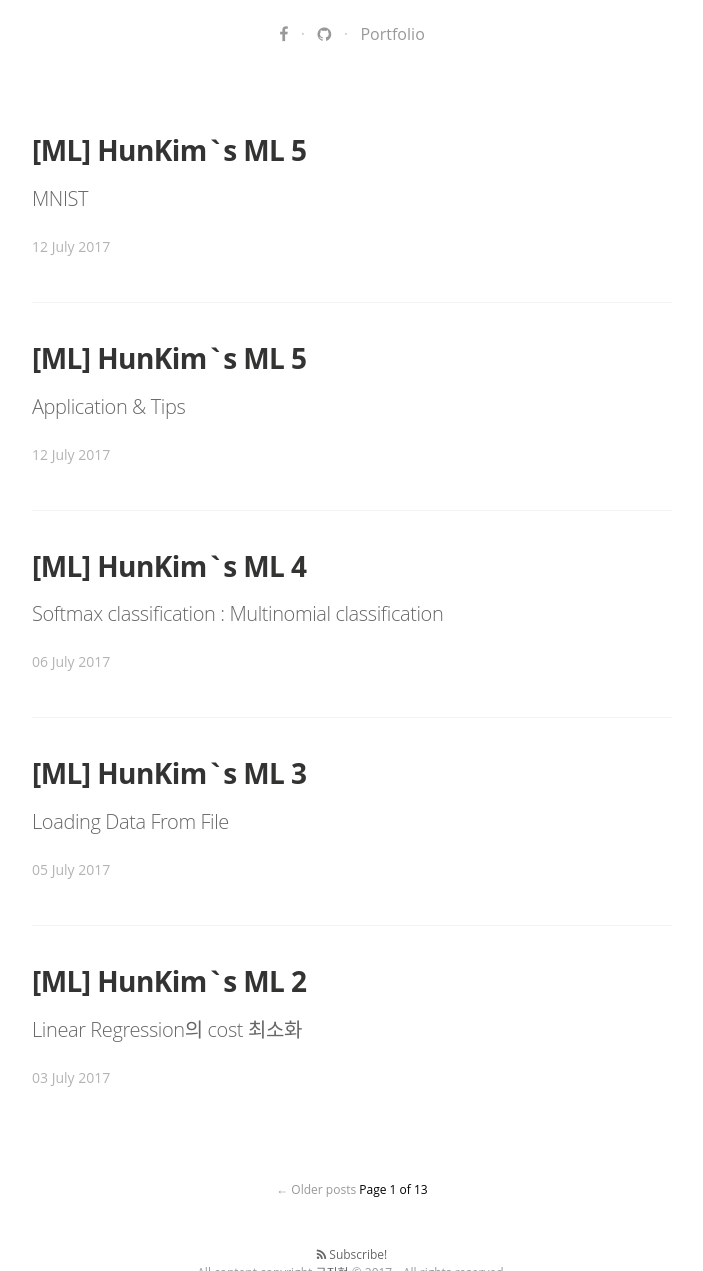
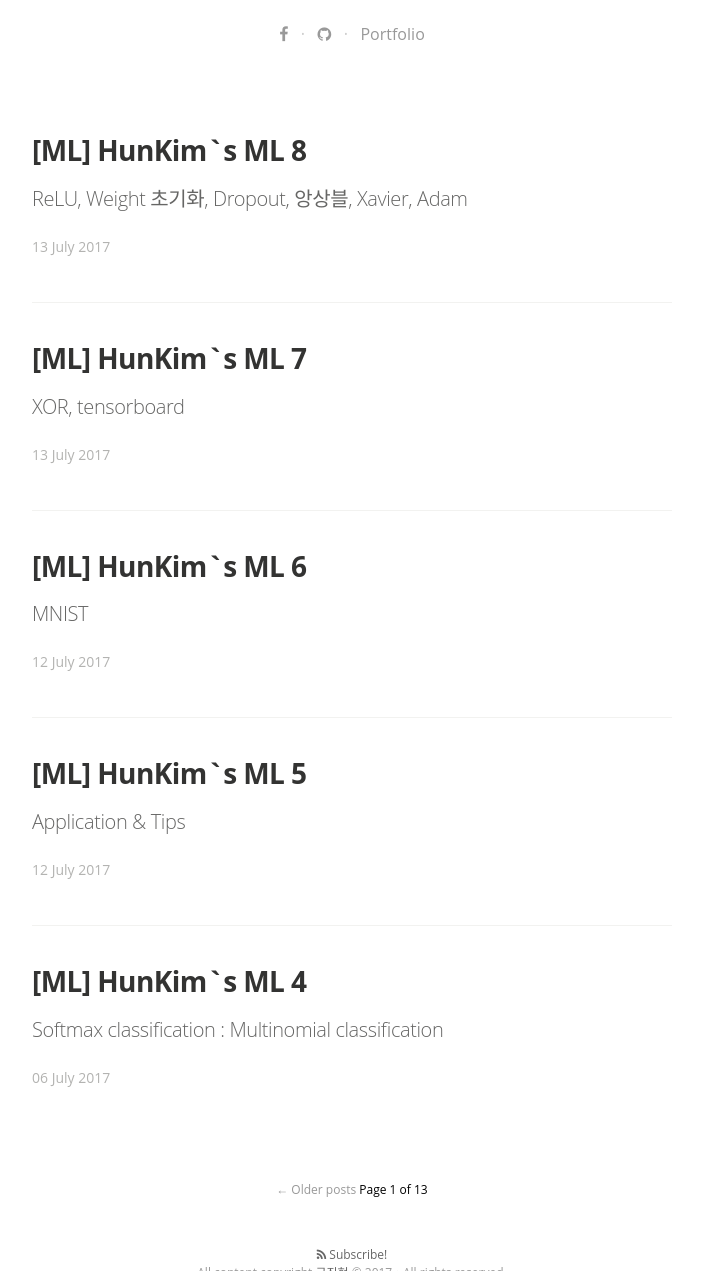
Before and after one commit to koocci/github.io, a Jekyll site: the page built from index.html, in a window 1280 px wide and 1400 px high, scrolled down 487 px, cut to the strip 129-1400 px from the top of the window. Shown: the whole strip, without its empty margins (288-991 px from the left). Built offline with Jekyll 4.4.1, drawn with Linux system fonts in a browser that asks for light colours; nearby versions of some CDN libraries; some web fonts are replaced; the list of posts is cut into pages by our own code; some of the changed lines change nothing that is shown.

Commit message:
ML tensorflow 6 to 8

```diff
--- a/_posts/2017-07-13-ML6.md
+++ b/_posts/2017-07-13-ML6.md
@@ -1,6 +1,6 @@
 ---
 layout: post
-title:  "[ML] HunKim`s ML 5"
+title:  "[ML] HunKim`s ML 6"
 date:   2017-07-13 00:00:33 +0900
 categories: ML
 tags: [AI클럽, gitbook, ML, Machine Learning, Deep Learning]
--- /dev/null
+++ b/_posts/2017-07-13-ML7.md
@@ -0,0 +1,149 @@
+---
+layout: post
+title:  "[ML] HunKim`s ML 7"
+date:   2017-07-13 22:44:33 +0900
+categories: ML
+tags: [AI클럽, gitbook, ML, Machine Learning, Deep Learning]
+
+---
+
+# XOR, tensorboard
+---
+
+![XOR](http://farm7.static.flickr.com/6183/6105259625_91241cb3a7_z.jpg)
+
+모두를 위한 딥러닝 강좌를 듣다보면 AI의 전체적인 스토리를 알 수 있다.
+
+그리고 `XOR`에 대한 문제가 나오는데 이번엔 한번 구현해 볼까한다.
+
+    import tensorflow as tf
+    import numpy as np
+
+    x_data = np.array([[0,0], [0,1], [1,0], [1,1]], dtype=np.float32)
+    y_data =np.array([[0], [1], [1], [0]], dtype=np.float32)
+
+    X = tf.placeholder(tf.float32)
+    Y = tf.placeholder(tf.float32)
+    W = tf.Variable(tf.random_normal([2,1]), name='weight')
+    b = tf.Variable(tf.random_normal([1]), name='bias')
+
+    hypothesis = tf.sigmoid(tf.matmul(X, W) + b)
+
+    cost = -tf.reduce_mean(Y * tf.log(hypothesis) + (1 - Y) * tf.log(1 - hypothesis))
+    train = tf.train.GradientDescentOptimizer(learning_rate=0.1).minimize(cost)
+
+    predicted = tf.cast(hypothesis > 0.5, dtype=tf.float32)
+    accuracy = tf.reduce_mean(tf.cast(tf.equal(predicted, Y), dtype=tf.float32))
+
+    with tf.Session() as sess:
+        sess.run(tf.global_variables_initializer())
+        for step in range(10001):
+            sess.run(train, feed_dict={X: x_data, Y: y_data})
+            if step % 100 == 0:
+                print(step, sess.run(cost, feed_dict={X: x_data, Y: y_data}), sess.run(W))
+
+        h, c, a = sess.run([hypothesis, predicted, accuracy], feed_dict={X: x_data, Y: y_data})
+        print("\nHypothesis: ", h, "\nCorrect: ", c, "\nAccuracy: ", a)
+
+위 결과가 어떤가? W를 한층만 헀더니, 정확도가 절반밖에 되지 않는다. 심지어 test dataset을 따로 만들지 않았는데도 말이다.
+
+그래서 다음과 같이 바꾼다.
+
+    import tensorflow as tf
+    import numpy as np
+
+    x_data = np.array([[0,0], [0,1], [1,0], [1,1]], dtype=np.float32)
+    y_data =np.array([[0], [1], [1], [0]], dtype=np.float32)
+
+    X = tf.placeholder(tf.float32)
+    Y = tf.placeholder(tf.float32)
+
+    W1 = tf.Variable(tf.random_normal([2,2]), name='weight')
+    b1 = tf.Variable(tf.random_normal([2]), name='bias')
+    layer1 = tf.sigmoid(tf.matmul(X, W1) + b1)
+
+    W2 = tf.Variable(tf.random_normal([2,1]), name='weight2')
+    b2 = tf.Variable(tf.random_normal([1]), name='bias2')
+    hypothesis = tf.sigmoid(tf.matmul(layer1, W2) + b2)
+
+    cost = -tf.reduce_mean(Y * tf.log(hypothesis) + (1 - Y) * tf.log(1 - hypothesis))
+    train = tf.train.GradientDescentOptimizer(learning_rate=0.1).minimize(cost)
+
+    predicted = tf.cast(hypothesis > 0.5, dtype=tf.float32)
+    accuracy = tf.reduce_mean(tf.cast(tf.equal(predicted, Y), dtype=tf.float32))
+
+    with tf.Session() as sess:
+    sess.run(tf.global_variables_initializer())
+    for step in range(10001):
+        sess.run(train, feed_dict={X: x_data, Y: y_data})
+        if step % 100 == 0:
+            print(step, sess.run(cost, feed_dict={X: x_data, Y: y_data}), sess.run([W1, W2]))
+
+    h, c, a = sess.run([hypothesis, predicted, accuracy], feed_dict={X: x_data, Y: y_data})
+    print("\nHypothesis: ", h, "\nCorrect: ", c, "\nAccuracy: ", a)
+
+이렇게 layer를 하나 추가하면 1.0으로 정확도가 나온다.
+
+그럼 이제 `TensorBoard`를 알아볼 것이다.
+
+**TensorBoard** 는 우리가 print해서 보는게 매우 구식이라, 이를 그래프로 보여준다.
+
+이를 사용하려면 5가지 방법이 필요하다.
+
+1. 어떤 tensor를 log로 보여줄지 정한다.
+2. 모든 summary merge한다.
+3. writer와 add graph를 만든다.
+4. summary merge와 add_summary를 실행한다.
+5. TensorBoard를 실행한다.
+
+첫번째는 다음과 같다.
+
+    w2_hist = tf.summary.histogram("weight2", W2)
+    cost_summ = tf.summary.scalar('cost', cost)
+
+데이터에 따라 `histogram과` `scalar라는` 함수를 준다.
+
+`scalar`, `histogram` 은, 값이 하나라면 scalar, 여러개면 histogram에 넣는다.
+
+    summary = tf.summary.merge_all()
+
+두번째는 모두 summary를 하는 작업이다.
+
+    writer = tf.summary.FileWriter('./logs')
+    writer.add_graph(sess.graph)
+
+세번째는 파일의 위치를 정하고 그래프를 넣어달라고 하는 것이다.
+
+    s, _ = sess.run([summary, optimizer], feed_dict=feed_dict)
+    writer.add_summary(s, global_step=global_step)
+
+summary 자체도 tensor라 sess.run에 넣어준다.
+그리고 실제로 파일에 넣게, s를 넣어준다.
+
+    tensorboard --logdir=./logs
+
+마지막으로 실행한다.
+
+그래프를 보고 싶을 땐, 보통 그래프를 한꺼번에 보려면 힘드니, tf.name_scope라는 걸 이용해 지역별로 정할 수 있다.
+
+원래 마지막으로 실행을 하면, 6006번 포트로 되는데,
+
+`ssh -L local_port:127.0.0.1:remote_port username@server.com`
+
+로, 리모트 서버에 `remote_port`를 정하고 포트포워딩을 하면 local에서 서버에 있는 것을 볼 수 있다.
+
+그리고 가끔 같은 형태의 소스를 값을 조금만 변경해 보고 싶을때, 비교해 보고싶을때 방법이 있다.
+
+`tensorboard --logdir = ./logs/xor_logs1`
+
+`tensorboard --logdir = ./logs/xor_logs2`
+
+위 처럼 같은 디렉토리에 넣어두고,
+
+`tensorboard -logdir=./logs`
+
+확인하면 비교가 된다.
+
+혹시나, tensorboard 명령어를 못찾는다면 `python3 -m tensorflow.tensorboard --logdir=./logs/xor_logs_r0_01`로 실행해 보도록 하자.
+
+이후는 다음에 하도록 하겠다.
--- /dev/null
+++ b/_posts/2017-07-14-ML8.md
@@ -0,0 +1,290 @@
+---
+layout: post
+title:  "[ML] HunKim`s ML 8"
+date:   2017-07-14 01:38:33 +0900
+categories: ML
+tags: [AI클럽, gitbook, ML, Machine Learning, Deep Learning]
+
+---
+
+# ReLU, Weight 초기화, Dropout, 앙상블, Xavier, Adam
+---
+
+![ReLU](http://farm4.static.flickr.com/3434/3942758168_94dac63ff6_z.jpg)
+
+이제 Sigmoid가 아닌 **ReLU** 를 알아보자.
+
+만약 앞서 XOR를 layer를 9단까지 하면 어떻게 될까.
+
+실제로 돌려보면 정확도가 반으로 떨어진다.
+
+왜 그럴까?
+
+그게 바로 `Backpropagation` 때문이다.
+
+2단, 3단정도의 그래프는 잘 학습이 되는데, 많이 늘어나면 정확도가 떨어진다.
+
+그 이유는 `chain rule`로 설명이 되는데, 이전 노드에 항상 1보다 작은 값이 곱해지고 할수록 0에 가까워지므로, 0에 수렴하게 되면서, 결국 입력이 별로 상관이 없어지게 된다.
+
+이 문제 때문에 AI의 2차 winter가 온 것이기도 하다.
+
+그 결과 잘못된 `non-linearity`라고 밝혀졌고, sigmoid가 항상 1보다 작은게 문제라고 나왔다.
+
+따라서 **ReLU(Rectified Linear Unit)** 를 쓰게 되었다.
+
+그러나, 마지막은 sigmoid를 쓰는데, 그 이유는 0~1사이의 값을 주기 위해서다.
+
+그리고 ReLU 말고도 `Leaky ReLU`, `Maxout`, `ELU`등도 있다.
+
+그럼 이제, Weight 초기화를 진행해보자.
+
+항상 Random으로 할 때 보면, 상황에 따라 결과가 다르니, 최적화된 Weight를 알아보는 것이다.
+
+예를 들어, 만약 초기값을 모두 0으로 한다면 GradientDescent는 0이 곱해지며 사라지게 된다.
+
+따라서, 모든 Weight는 0이 되면 안된다.
+
+`DBN`이라는 것을 쓰는데, `Pre-Training`이 필요하다.
+
+여기선 X값만 필요하다.
+
+2개의 layer를 가지고 서로서로 왔다갔다하며 비슷해질 떄까지 학습시킨다.
+그리고 그다음 layer... 쭉 해서 마지막 까지 간다. 그때 남아있는 weight가 있을 것이다.
+
+그게 바로 초기화된 weight이다.
+
+근데 이건 조금 옛날 방식이다.
+
+`Xavier/He initialization` 이란 것들이 있다.
+
+`Xavier`방식은 input(fan_in)과 output(fan_out) 수를 이용하는데, weight을 random하게 주는데,
+
+`(fan_in, fan_out)/np.sqrt(fan_in))`을 한 값 사이에서 주는 것이다.
+
+`He`방법은 `(fan_in, fan_out)/np.sqrt(fan_in/2)`를 한 값 사이에서 선택하는 것이다.
+
+그럼 마지막으로 **Dropout** 과 **앙상블** 에 대해 알아보자.
+
+Overfitting이 될 때, `Regularization strength` 라는 방법이 있었다.
+
+이 이외에 **Dropout** 이라는 걸 쓴다.
+
+그만둔다는 뜻인데, 학습 시킨 node를 몇 개 빼는 것이다.
+
+단, 주의할 점은 학습할 때만 그렇게 한다는 것이다.
+
+그럼 **Ensemble(앙상블)** 이 무엇인지 알아보자.
+
+독립적으로 NN을 만들었을 때, Training set을 여러개 만들어서 학습시킬 텐데,
+
+같은 형태로 DeepLearning 모델을 여러개 만든다. 그런데 초기값이 다르니 조금씩 다를것이고 이걸 합쳐 답을 내는 것이다.
+
+NN은 이제 레고처럼 쌓아가면 된다.
+
+Layer는 우리가 정해서 쓰면 된다.
+
+근데 방법이 여러가지다.
+
+`Fast forward`의 경우, 중간에 몇개를 건너 뛰고, 진행하는 것을 말한다.
+
+`Split & merge` 방법도 있다. 말 그대로, 시작부터, 혹은 중간부터 나눠서 진행하다가 합치고 싶을 때에 합치고 진행하거나 다시 나누는 등으로 진행하는 방법이다.
+
+`Recurrent Neural Network`는 지금까지 앞으로만 진행했는데, 옆으로도 나가보자라는 생각을 한 것이다.
+
+네트워크는 어떤 형태든, 좋은 결과가 나오는 것으로 만들어 내면 된다.
+
+즉, 상상력을 동원해 이 레고 블럭을 사용해 보면 된다.
+
+그럼 이번에는 `NN, ReLU, Xavier, Dropout, Adam`을 한번 구현해 보도록 하자.
+
+
+    import tensorflow as tf
+    from tensorflow.examples.tutorials.mnist import input_data
+
+    mnist = input_data.read_data_sets("MNIST_data/", one_hot=True)
+
+    learning_rate = 0.001
+    batch_size = 100
+    training_epochs = 15
+    nb_classes = 10
+
+    X = tf.placeholder(tf.float32, [None, 784])
+    # 0 - 9 digits recognition = 10 classes
+    Y = tf.placeholder(tf.float32, [None, nb_classes])
+
+    W  = tf.Variable(tf.random_normal([784, 10]))
+    b = tf.Variable(tf.random_normal([10]))
+    hypothesis = tf.matmul(X, W) + b
+
+    cost = tf.reduce_mean(tf.nn.softmax_cross_entropy_with_logits(logits=hypothesis, labels=Y))
+    optimizer = tf.train.AdamOptimizer(learning_rate=learning_rate).minimize(cost)
+
+    sess = tf.Session()
+    sess.run(tf.global_variables_initializer())
+
+    for epoch in range(training_epochs):
+        avg_cost = 0
+        total_batch = int(mnist.train.num_examples / batch_size)
+
+        for i in range(total_batch):
+            batch_xs, batch_ys = mnist.train.next_batch(batch_size)
+            feed_dict = {X: batch_xs, Y: batch_ys}
+            c, _ = sess.run([cost, optimizer], feed_dict=feed_dict)
+            avg_cost += c / total_batch
+
+        print('Epoch:', '%04d' % (epoch + 1), 'cost = ', '{:.9f}'.format(avg_cost))
+    print('Learning Finished')
+
+    correct_prediction = tf.equal(tf.argmax(hypothesis, 1), tf.argmax(Y, 1))
+    accuracy = tf.reduce_mean(tf.cast(correct_prediction, tf.float32))
+    print('Accuracy: ', sess.run(accuracy, feed_dict={X: mnist.test.images, Y: mnist.test.labels}))
+
+위와 같은 코드를 돌려보면 정확도가 약 90% 정도가 나온다. softmax만을 이용한 분류이기 때문이다.
+
+좀 더 개선해보자.
+
+    X = tf.placeholder(tf.float32, [None, 784])
+    Y = tf.placeholder(tf.float32, [None, nb_classes])
+
+    W1  = tf.Variable(tf.random_normal([784, 256]))
+    b1 = tf.Variable(tf.random_normal([256]))
+    L1 = tf.nn.relu(tf.matmul(X, W1) + b1)
+
+    W2  = tf.Variable(tf.random_normal([256, 256]))
+    b2 = tf.Variable(tf.random_normal([256]))
+    L2 = tf.nn.relu(tf.matmul(L1, W2) + b2)
+
+    W3  = tf.Variable(tf.random_normal([256, 10]))
+    b3 = tf.Variable(tf.random_normal([10]))
+
+    hypothesis = tf.matmul(L2, W3) + b3
+
+    cost = tf.reduce_mean(tf.nn.softmax_cross_entropy_with_logits(logits=hypothesis, labels=Y))
+    optimizer = tf.train.AdamOptimizer(learning_rate=learning_rate).minimize(cost)
+
+
+이번에 Layer를 늘리고, relu 함수를 사용했다.
+
+그럼 이제 weight를 초기화 하는 방법인 `Xavier initialization`을 진행해보자.
+
+    W1 = tf.get_variable("W1", shape=[784, 256], initializer=tf.contrib.layers.xavier_initializer())
+    b1 = tf.Variable(tf.random_normal([256]))
+    L1 = tf.nn.relu(tf.matmul(X, W1) + b1)
+
+    W2 = tf.get_variable("W2", shape=[256, 256], initializer=tf.contrib.layers.xavier_initializer())
+    b2 = tf.Variable(tf.random_normal([256]))
+    L2 = tf.nn.relu(tf.matmul(L1, W2) + b2)
+
+    W3 = tf.get_variable("W3", shape=[256, 10], initializer=tf.contrib.layers.xavier_initializer())
+    b3 = tf.Variable(tf.random_normal([10]))
+
+크게 바뀐 것은 없지만 정확도는 98%정도가 된다.
+
+초기값에 따라 얼마나 효과가 커지는 지 알 수 있다. 특히, 처음부터 아마 cost가 0.3 정도로 매우 낮게 형성됨을 볼 수 있다.
+
+그럼 더욱 잘되게 만들어 보자.
+
+
+    W1 = tf.get_variable("W1", shape=[784, 512], initializer=tf.contrib.layers.xavier_initializer())
+    b1 = tf.Variable(tf.random_normal([512]))
+    L1 = tf.nn.relu(tf.matmul(X, W1) + b1)
+
+    W2 = tf.get_variable("W2", shape=[512, 512], initializer=tf.contrib.layers.xavier_initializer())
+    b2 = tf.Variable(tf.random_normal([512]))
+    L2 = tf.nn.relu(tf.matmul(L1, W2) + b2)
+
+    W3 = tf.get_variable("W3", shape=[512, 512], initializer=tf.contrib.layers.xavier_initializer())
+    b3 = tf.Variable(tf.random_normal([512]))
+    L3 = tf.nn.relu(tf.matmul(L2, W3) + b3)
+
+    W4 = tf.get_variable("W4", shape=[512, 512], initializer=tf.contrib.layers.xavier_initializer())
+    b4 = tf.Variable(tf.random_normal([512]))
+    L4 = tf.nn.relu(tf.matmul(L3, W4) + b4)
+
+    W5 = tf.get_variable("W5", shape=[512, 10], initializer=tf.contrib.layers.xavier_initializer())
+    b5 = tf.Variable(tf.random_normal([10]))
+    hypothesis = tf.matmul(L4, W5) + b5
+
+Layer를 늘려보았다.
+
+아마 조금 실망스럽게도 정확도가 97%로 떨어진다.
+
+아마 Overfitting의 문제일 것이다.
+
+그럼 `Dropout`을 해서 해결해보자.
+
+    import tensorflow as tf
+    from tensorflow.examples.tutorials.mnist import input_data
+
+    mnist = input_data.read_data_sets("MNIST_data/", one_hot=True)
+
+    learning_rate = 0.001
+    batch_size = 100
+    training_epochs = 15
+    nb_classes = 10
+
+
+    X = tf.placeholder(tf.float32, [None, 784])
+    Y = tf.placeholder(tf.float32, [None, nb_classes])
+    keep_prob = tf.placeholder(tf.float32)
+
+    W1 = tf.get_variable("W1", shape=[784, 512], initializer=tf.contrib.layers.xavier_initializer())
+    b1 = tf.Variable(tf.random_normal([512]))
+    L1 = tf.nn.relu(tf.matmul(X, W1) + b1)
+    L1 = tf.nn.dropout(L1, keep_prob=keep_prob)
+
+    W2 = tf.get_variable("W2", shape=[512, 512], initializer=tf.contrib.layers.xavier_initializer())
+    b2 = tf.Variable(tf.random_normal([512]))
+    L2 = tf.nn.relu(tf.matmul(L1, W2) + b2)
+    L2 = tf.nn.dropout(L2, keep_prob=keep_prob)
+
+    W3 = tf.get_variable("W3", shape=[512, 512], initializer=tf.contrib.layers.xavier_initializer())
+    b3 = tf.Variable(tf.random_normal([512]))
+    L3 = tf.nn.relu(tf.matmul(L2, W3) + b3)
+    L3 = tf.nn.dropout(L3, keep_prob=keep_prob)
+
+    W4 = tf.get_variable("W4", shape=[512, 512], initializer=tf.contrib.layers.xavier_initializer())
+    b4 = tf.Variable(tf.random_normal([512]))
+    L4 = tf.nn.relu(tf.matmul(L3, W4) + b4)
+    L4 = tf.nn.dropout(L4, keep_prob=keep_prob)
+
+    W5 = tf.get_variable("W5", shape=[512, 10], initializer=tf.contrib.layers.xavier_initializer())
+    b5 = tf.Variable(tf.random_normal([10]))
+    hypothesis = tf.matmul(L4, W5) + b5
+
+    cost = tf.reduce_mean(tf.nn.softmax_cross_entropy_with_logits(logits=hypothesis, labels=Y))
+    optimizer = tf.train.AdamOptimizer(learning_rate=learning_rate).minimize(cost)
+
+    sess = tf.Session()
+    sess.run(tf.global_variables_initializer())
+
+    for epoch in range(training_epochs):
+        avg_cost = 0
+        total_batch = int(mnist.train.num_examples / batch_size)
+
+        for i in range(total_batch):
+            batch_xs, batch_ys = mnist.train.next_batch(batch_size)
+            feed_dict = {X: batch_xs, Y: batch_ys, keep_prob: 0.7}
+            c, _ = sess.run([cost, optimizer], feed_dict=feed_dict)
+            avg_cost += c / total_batch
+
+        print('Epoch:', '%04d' % (epoch + 1), 'cost = ', '{:.9f}'.format(avg_cost))
+    print('Learning Finished')
+
+    correct_prediction = tf.equal(tf.argmax(hypothesis, 1), tf.argmax(Y, 1))
+    accuracy = tf.reduce_mean(tf.cast(correct_prediction, tf.float32))
+    print('Accuracy: ', sess.run(accuracy, feed_dict={X: mnist.test.images, Y: mnist.test.labels, keep_prob: 1}))
+
+보통 learning 단계에선 0.5 ~ 0.7개의 노드를 사용하고, test시에는 모든 노드를 다 쓰기 때문에, placeholder로 적용한 `keep_prob`를 이용해, 위와 같이 구현한다.
+
+그리고 위 코드에서 계속
+
+`optimizer = tf.train.AdamOptimizer(learning_rate=learning_rate).minimize(cost)`
+
+로 **Adam** 이라는 것을 사용해 왔다.
+
+이전에는 GradientDescent 를 사용했었지만, 굉장히 많은 optimizer가 있으니 하나씩 구현해 보면 좋다.
+
+그리고 Batch Normalization 이라는 것이 있으니 98%를 넘길 수 있는지 한번 보도록 하면 좋다.
+
+다음엔 `CNN`을 사용해서 보도록 하자.
```
